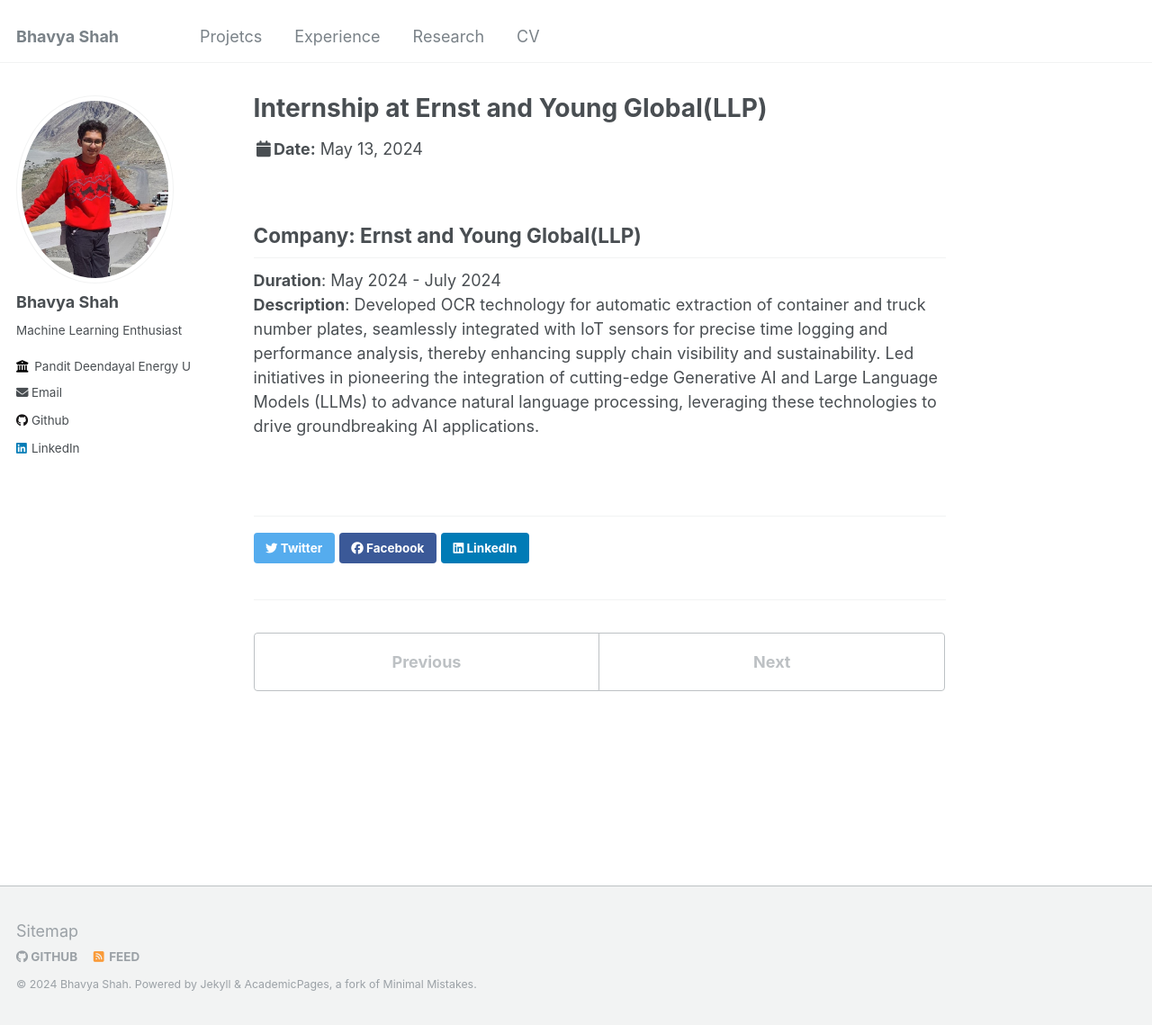
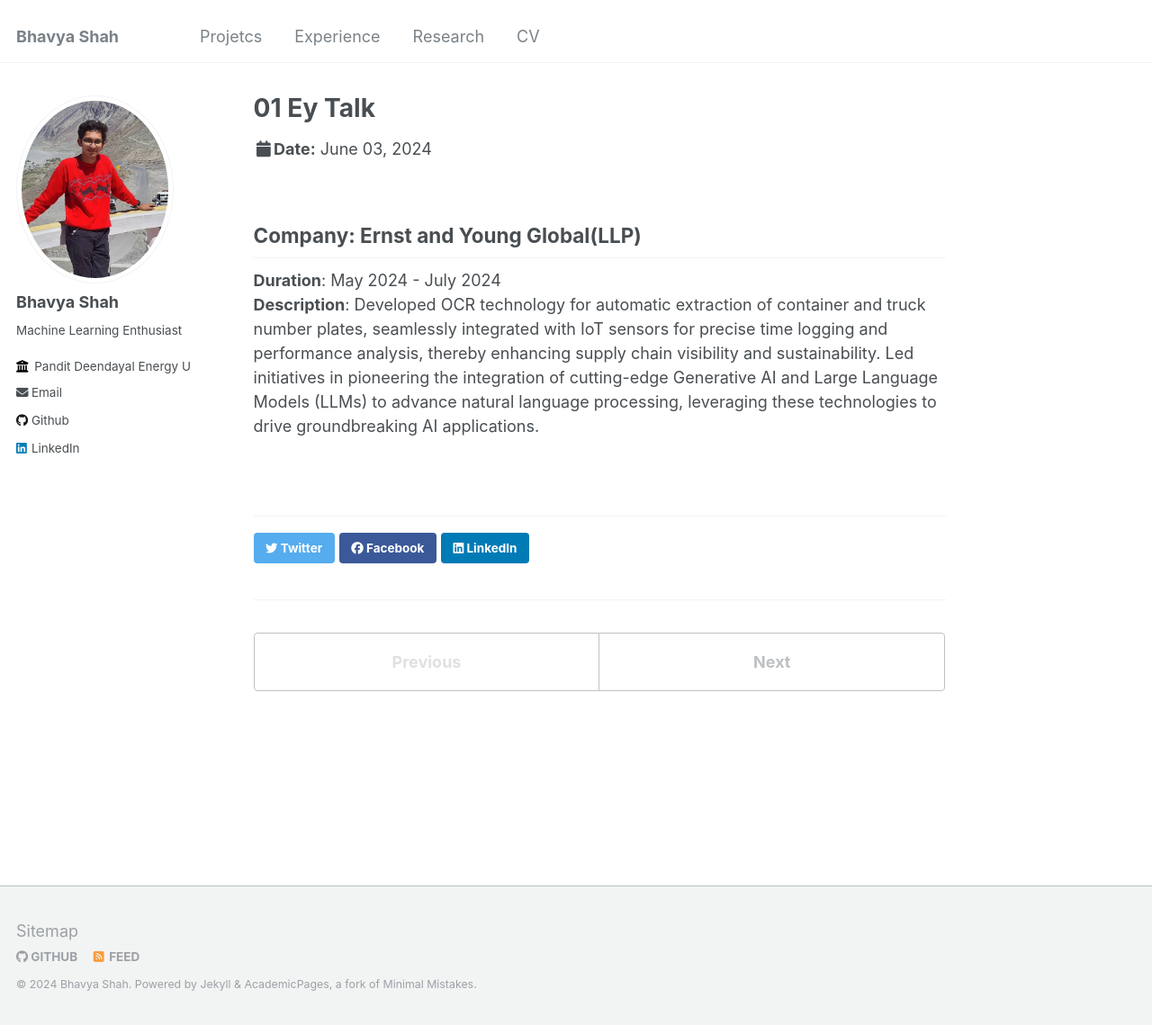
Before and after one commit to B3CODER/B3CODER.github.io, a Jekyll site: the page built from _talks/01-ey-talk.md, in a window 1280 px wide and 1139 px high. Shown: the whole window at 90% size. Built offline with Jekyll 4.4.1, drawn with Linux system fonts in a browser that asks for light colours.

Commit message:
Update 01-ey-talk.md

```diff
--- a/_talks/01-ey-talk.md
+++ b/_talks/01-ey-talk.md
@@ -1,7 +1,4 @@
 ---
-title: "Internship at Ernst and Young Global(LLP)"
-date: 2024-05-13
-location: "Remote"
 priority: 1
 ---
 
```
